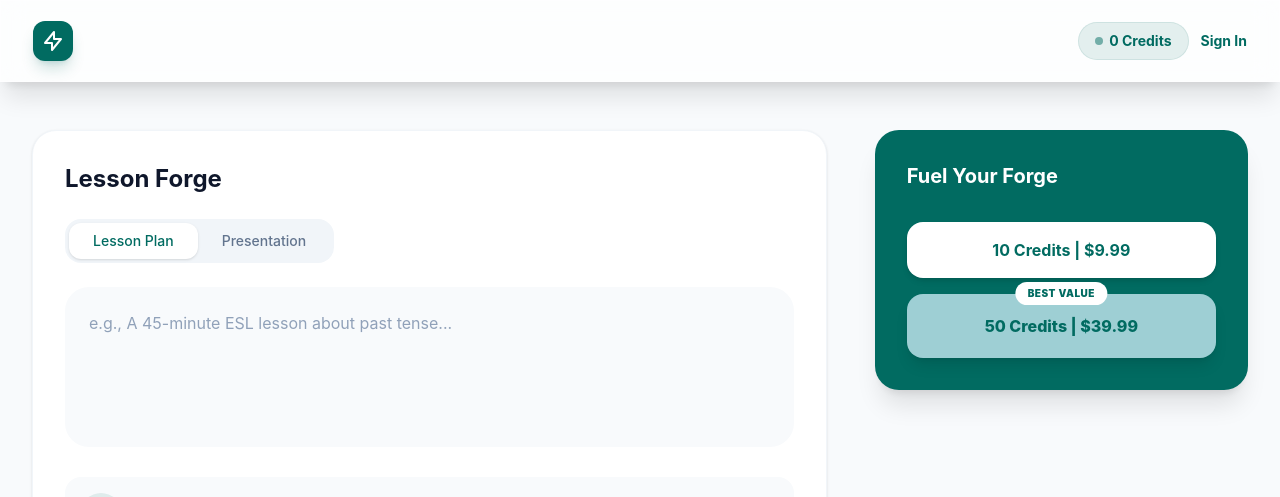
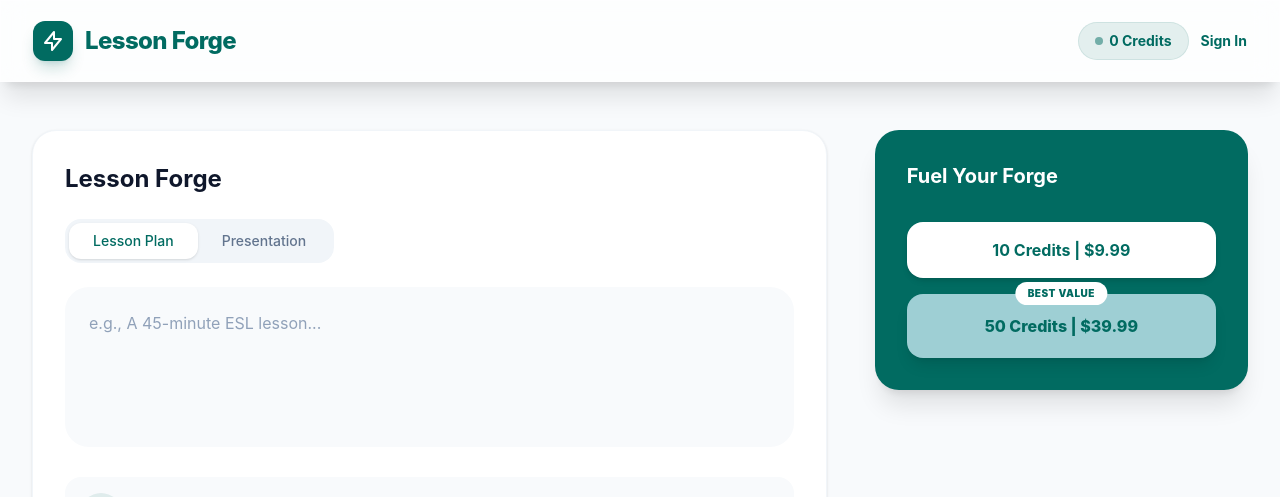
Before and after one commit to ElvanForge/lesson-forge, a SvelteKit app in the folder frontend/: page / in a window 1280 px wide. Shown: the top 497 px of the page. Built offline with nearby package versions, Linux system fonts and the light colour scheme; no server answers.

Commit message:
update page.svelte and main

```diff
--- a/frontend/src/routes/+page.svelte
+++ b/frontend/src/routes/+page.svelte
@@ -38,7 +38,6 @@
             await refreshCredits();
             await fetchHistory();
         } else {
-            // FIX: Fully wipe state on sign out
             isLoggedIn = false;
             email = "";
             credits = 0;
@@ -46,6 +45,10 @@
             downloadUrl = "";
             prompt = "";
         }
+    }
+
+    async function handleSignOut() {
+        await supabase.auth.signOut();
     }
 
     async function refreshCredits() {
@@ -60,7 +63,7 @@
                 credits = data.credits;
             }
         } catch (e) {
-            console.error("Failed to fetch credits");
+            console.error(e);
         }
     }
 
@@ -96,7 +99,7 @@
             await refreshCredits();
             await fetchHistory();
         } catch (err) {
-            alert("Error: " + err);
+            alert(err);
         } finally {
             isGenerating = false;
         }
@@ -108,7 +111,13 @@
 </script>
 
 <div class="min-h-screen bg-[#F8FAFC]">
-    <Header {isLoggedIn} {credits} {email} />
+    <Header
+        {isLoggedIn}
+        {credits}
+        {email}
+        title="Lesson Forge"
+        onSignOut={handleSignOut}
+    />
 
     <main class="max-w-7xl mx-auto px-4 sm:px-6 lg:px-8 py-12">
         <div class="grid grid-cols-1 lg:grid-cols-12 gap-12">
@@ -133,7 +142,7 @@
                         <div class="relative">
                             <textarea
                                 bind:value={prompt}
-                                placeholder={genMode === 'lesson' ? "e.g., A 45-minute ESL lesson about past tense..." : "e.g., 5 slides about sustainable energy..."}
+                                placeholder={genMode === 'lesson' ? "e.g., A 45-minute ESL lesson..." : "e.g., 5 slides about..."}
                                 class="w-full h-40 p-6 bg-slate-50 border-none rounded-3xl focus:ring-2 focus:ring-primary/20 transition-all resize-none text-slate-700 placeholder:text-slate-400"
                             ></textarea>
                         </div>
```
Also changed, not shown: 1 other file (tests, documents, lock files or other folders).
